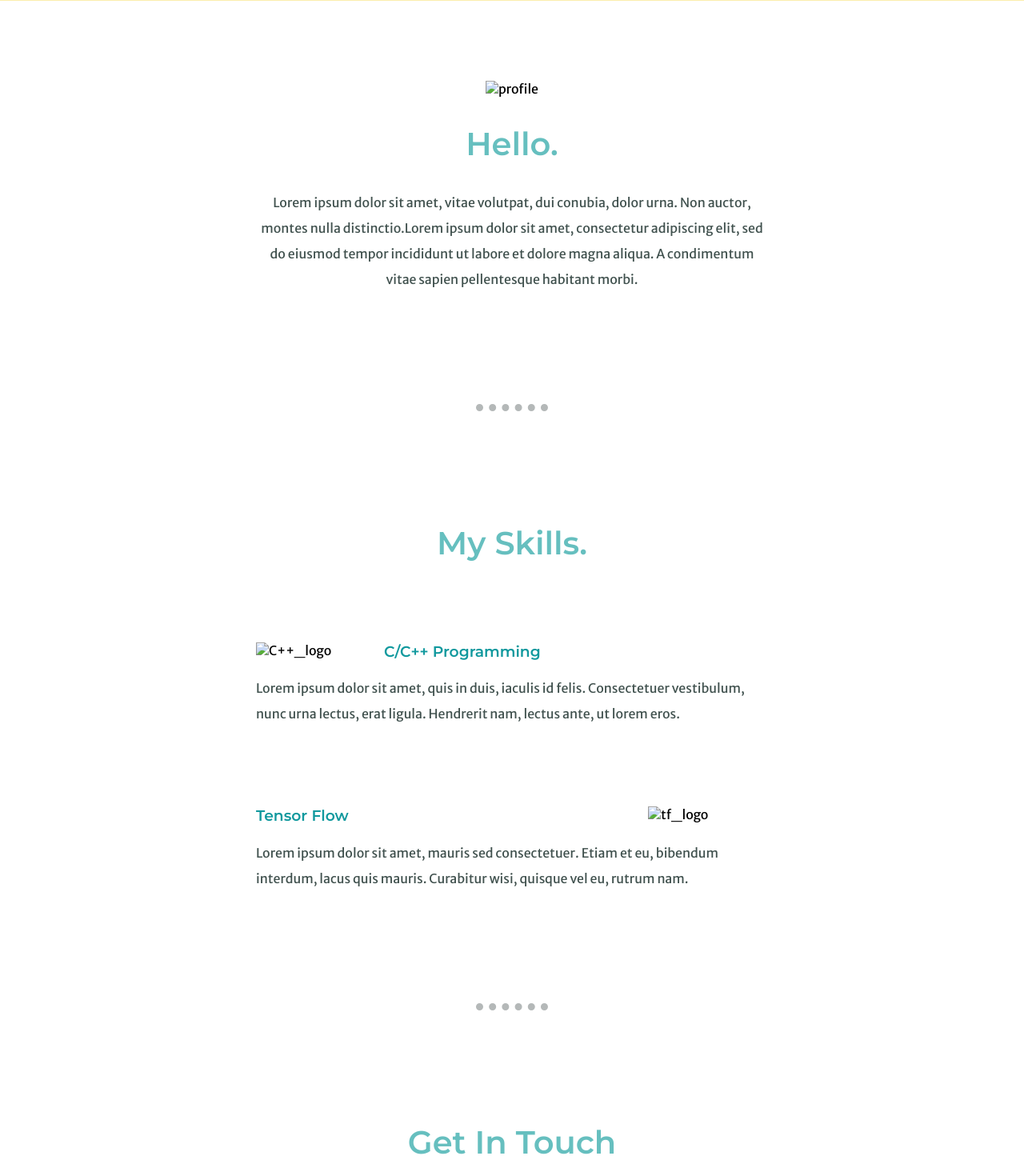
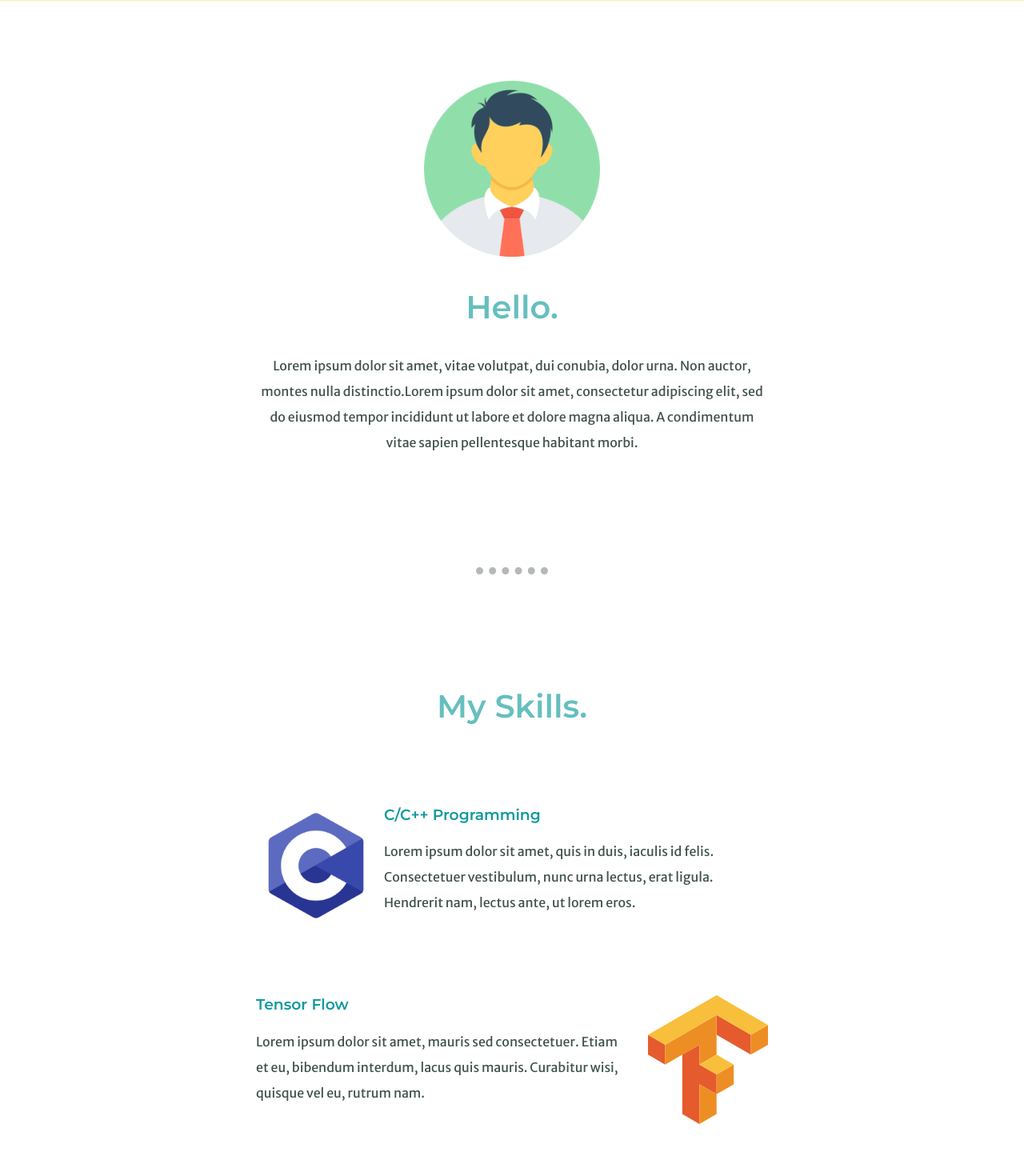
Before and after one commit to BeepBobBeep/Sec_5---Intermediate-CSS, a plain HTML site: page index.html in a window 1280 px wide. Shown: the part 702-2157 px from the top of the page at 80% size. Drawn offline with Linux system fonts and the light colour scheme; the site is published under a folder, as on GitHub Pages, so addresses that start at the root find nothing.

Commit message:
Removing / from remaining images

```diff
--- a/index.html
+++ b/index.html
@@ -23,7 +23,7 @@
     </div>
     <div class="middle-container">
         <div class="profile">
-            <img src="/images/man.png" alt="profile" class="profilePic">
+            <img src="images/man.png" alt="profile" class="profilePic">
             <h2>Hello.</h2>
             <p>Lorem ipsum dolor sit amet, vitae volutpat, dui conubia, dolor urna. Non auctor, montes nulla distinctio.Lorem ipsum dolor sit amet, consectetur adipiscing elit, sed do eiusmod tempor incididunt ut labore et dolore magna aliqua. A condimentum vitae sapien pellentesque habitant morbi.
             </p>
@@ -32,13 +32,13 @@
         <div class="skills">
             <h2>My Skills.</h2>
             <div class="skill-row">
-                <img class="C_logo" src="/images/C++.png" alt="C++_logo">
+                <img class="C_logo" src="images/C++.png" alt="C++_logo">
                 <h3>C/C++ Programming</h3>
                 <p >Lorem ipsum dolor sit amet, quis in duis, iaculis id felis. Consectetuer vestibulum, nunc urna
                     lectus, erat ligula. Hendrerit nam, lectus ante, ut lorem eros.</p>
             </div>
             <div class="skill-row">
-                <img class="tf_logo" src="/images/Tensorflow_logo.svg" alt="tf_logo">
+                <img class="tf_logo" src="images/Tensorflow_logo.svg" alt="tf_logo">
                 <h3>Tensor Flow</h3>
                 <p>Lorem ipsum dolor sit amet, mauris sed consectetuer. Etiam et eu, bibendum interdum, lacus quis
                     mauris. Curabitur wisi, quisque vel eu, rutrum nam.</p>
```
